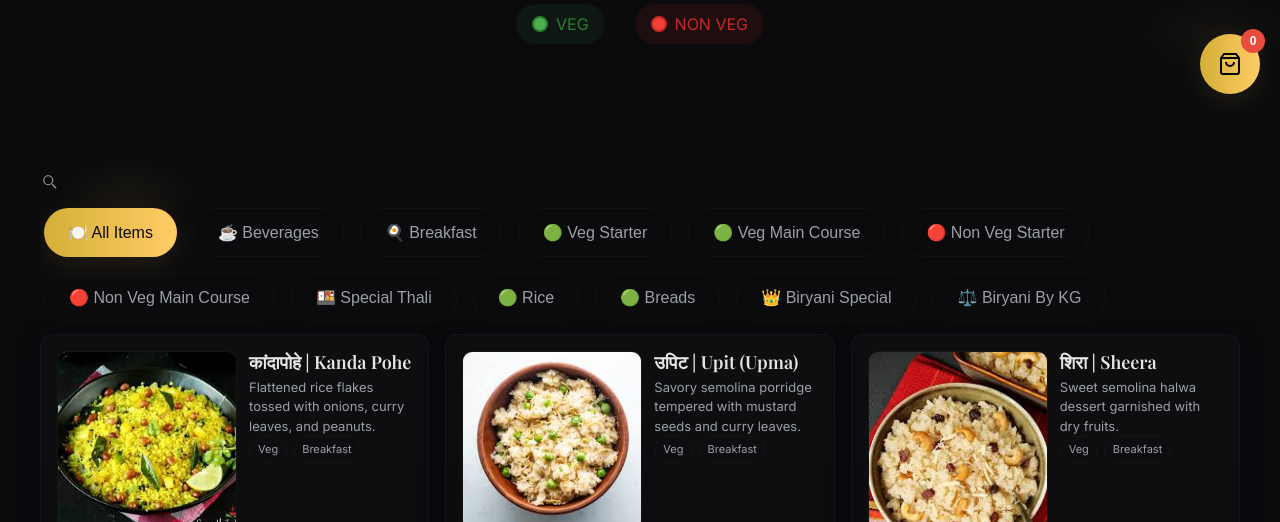
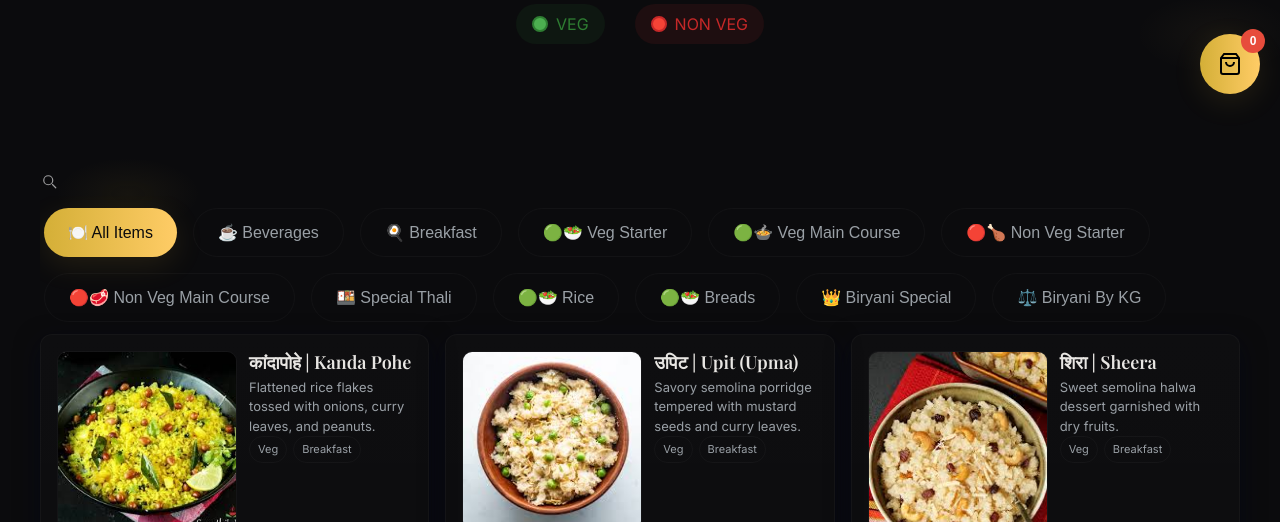
Before and after one commit to MenuSpeak/Hotel-Blue-Bery-Malvani, a plain HTML site: page index.html in a window 1280 px wide. Shown: the part 686-1208 px from the top of the page. Drawn offline with nearby package versions, Linux system fonts and the light colour scheme.

Commit message:
Update index.html

```diff
--- a/index.html
+++ b/index.html
@@ -1271,13 +1271,13 @@ href="https://cdnjs.cloudflare.com/ajax/libs/font-awesome/6.5.1/css/all.min.css"
 <button class="tab active" data-cat="all">🍽️ All Items</button>
 <button class="tab" data-cat="Beverages">☕ Beverages</button>
 <button class="tab" data-cat="Breakfast">🍳 Breakfast</button>
-<button class="tab" data-cat="Veg Starter">🟢 Veg Starter</button>
-<button class="tab" data-cat="Veg Main Course">🟢 Veg Main Course</button>
-<button class="tab" data-cat="Non Veg Starter">🔴 Non Veg Starter</button>
-<button class="tab" data-cat="Non Veg Main Course">🔴 Non Veg Main Course</button>
+<button class="tab" data-cat="Veg Starter">🟢🥗 Veg Starter</button>
+<button class="tab" data-cat="Veg Main Course">🟢🍲 Veg Main Course</button>
+<button class="tab" data-cat="Non Veg Starter">🔴🍗 Non Veg Starter</button>
+<button class="tab" data-cat="Non Veg Main Course">🔴🥩 Non Veg Main Course</button>
 <button class="tab" data-cat="Special Thali">🍱 Special Thali</button>
-<button class="tab" data-cat="Rice">🟢 Rice</button>
-<button class="tab" data-cat="Breads">🟢 Breads</button>
+<button class="tab" data-cat="Rice">🟢🥗 Rice</button>
+<button class="tab" data-cat="Breads">🟢🥗 Breads</button>
 <button class="tab" data-cat="Biryani Special">👑 Biryani Special</button>
 <button class="tab" data-cat="Biryani Kg">⚖️ Biryani By KG</button>
    </div>
```
